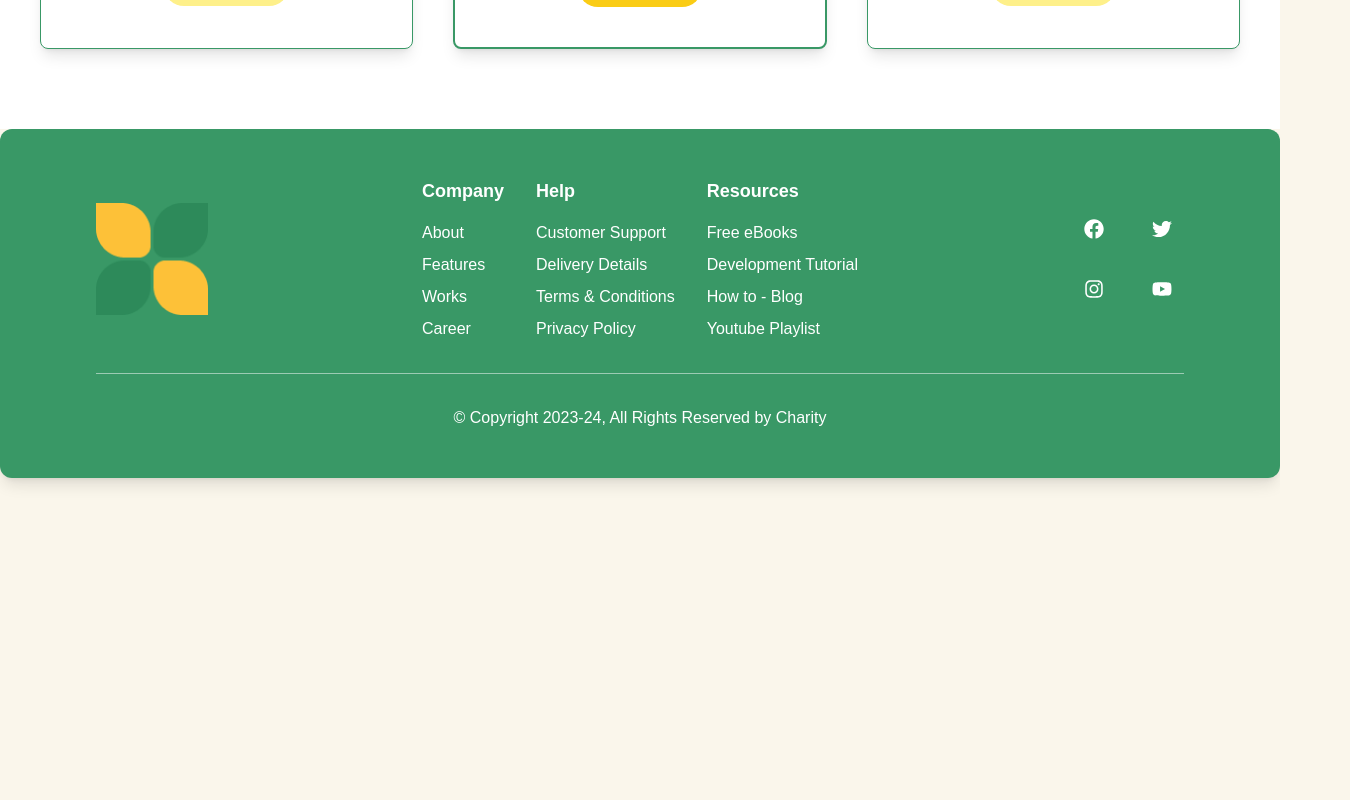
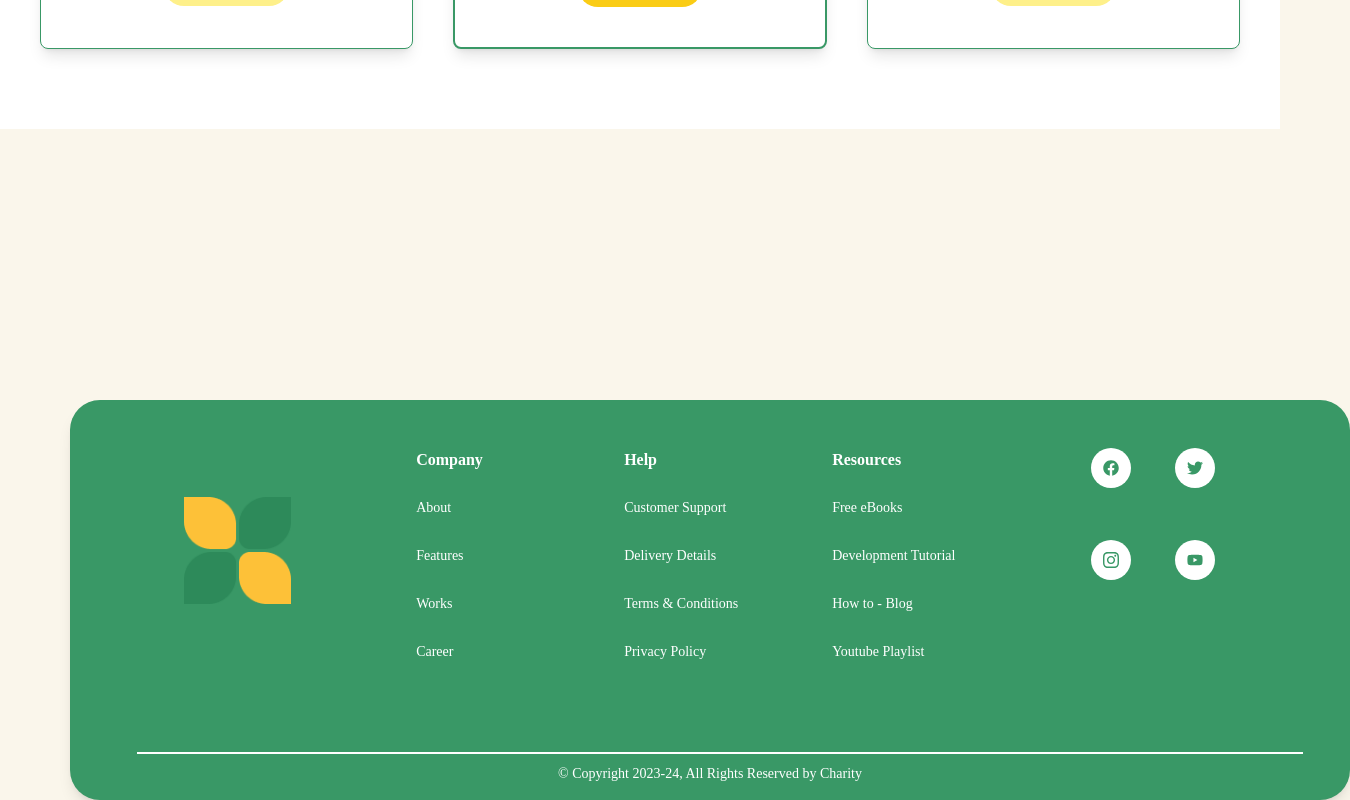
Before and after one commit to rohanwadadar/charity-website, a React (Create React App) app: page / in a window 1280 px wide. Shown: the part 2200-3000 px from the top of the page, 1350 px wide, since content can reach past the window. Before the commit the page ends 2726 px from the top, so only its background shows below. Built offline with nearby package versions, Linux system fonts and the light colour scheme.

Commit message:
Update stats.js

```diff
--- a/src/components/stats.js
+++ b/src/components/stats.js
@@ -3,23 +3,98 @@ import { FaFacebook, FaTwitter, FaInstagram, FaYoutube } from 'react-icons/fa';
 
 const Stats = () => {
   return (
-    <footer className="bg-green text-white py-12 px-6 sm:px-12 md:px-16 lg:px-20 xl:px-24 rounded-xl shadow-lg hover:shadow-xl transition-shadow duration-300 ease-in-out cursor-pointer mx-auto max-w-7xl mb-12">
-      <div className="flex flex-col md:flex-row md:justify-between items-start md:items-center mx-auto max-w-6xl">
+    <section style={{ marginTop: '180px' }}>
+<footer
+  className="bg-green text-white py-12 px-6 sm:px-12 md:px-16 lg:px-20 xl:px-24 rounded-xl shadow-lg hover:shadow-xl transition-shadow duration-300 ease-in-out cursor-pointer mx-auto max-w-7xl mb-12"
+  style={{
+    width: '1300px',
+    height: '400px',
+    position: 'absolute',
+    top: '2600px',
+    left: '70px',
+    borderRadius: '30px 30px 30px 30px',
+    opacity: 1 // Ensure it's fully visible or adjust as needed
+  }}
+>
+<div
+  className="flex flex-col md:flex-row md:justify-between items-start md:items-center mx-auto max-w-6xl"
+  style={{
+    width: '1052px', // Adjust width
+    height: '205px', // Adjust height
+    gap: '125px', // Adjust gap between flex items
+    opacity: 1 // Ensure it's fully visible
+  }}
+>
+
         {/* Logo Section */}
-        <div className="flex items-center mb-6 md:mb-0">
+        <div
+  className="flex items-center mb-6 md:mb-0"
+  style={{
+    width: '113px', // Adjust width
+    height: '113px', // Adjust height
+    gap: '20px', // Adjust gap if needed
+    opacity: 1 // Ensure it's fully visible
+  }}
+>
   <img
     src="/Frame 116.png" // Update with your logo path
     alt="Logo"
-            className="w-12 sm:w-16 md:w-20 lg:w-24 xl:w-28 transition-transform duration-300"
+    style={{
+      width: '100%', // Ensure the image takes up the container's width
+      height: '100%', // Ensure the image takes up the container's height
+      objectFit: 'contain' // Maintain aspect ratio while fitting the container
+    }}
   />
 </div>
 
+
         {/* Footer Links */}
-        <div className="flex flex-col md:flex-row md:space-x-8 text-center md:text-left mb-6 md:mb-0">
+<div
+  className="flex flex-col md:flex-row md:space-x-8 text-center md:text-left mb-6 md:mb-0"
+  style={{
+    width: '597px', // Adjust width
+    height: '205px', // Adjust height
+    gap: '40px', // Adjust gap between flex items
+    opacity: 1 // Ensure it's fully visible
+  }}
+>
+
           {/* Company Section */}
-          <div className="mb-6 md:mb-0">
-            <h3 className="font-semibold text-lg mb-4">Company</h3>
-            <ul className="space-y-2">
+          <div
+  className="mb-6 md:mb-0"
+  style={{
+    width: '136px', // Set the width
+    height: '205px', // Set the height
+    gap: '0px', // Set gap (though gap is typically used for flex or grid layouts, not directly on a single div)
+    opacity: 1 // Ensure full visibility
+  }}
+>        <h3
+  className="mb-4" // Margin bottom to match `mb-4` class
+  style={{
+    fontFamily: 'Manuale', // Apply the Manuale font
+    fontSize: '16px', // Set the font size
+    fontWeight: 700, // Set the font weight
+    lineHeight: '24px', // Set the line height
+    textAlign: 'left', // Align text to the left
+  }}
+>Company</h3>
+<ul
+  className="space-y-2"
+  style={{
+    fontFamily: 'Montserrat', // Apply the Montserrat font
+    fontSize: '14px', // Set the font size
+    fontWeight: 400, // Set the font weight
+    lineHeight: '40px', // Set the line height
+    textAlign: 'left', // Align text to the left
+    width: '136px', // Set the width of the ul
+    height: '160px', // Set the height of the ul
+    position: 'relative', // Ensure position is relative for top and left to work
+    top: '0px', // Set the top position
+    left: '0px', // Set the left position
+    opacity: 1 // Ensure full visibility
+  }}
+>
+
               <li><a href="https://rohanwadadar.github.io/portfolio/" target="_blank" rel="noopener noreferrer">About</a></li>
               <li><a href="https://rohanwadadar.github.io/portfolio/" target="_blank" rel="noopener noreferrer">Features</a></li>
               <li><a href="https://rohanwadadar.github.io/portfolio/" target="_blank" rel="noopener noreferrer">Works</a></li>
@@ -28,10 +103,40 @@ const Stats = () => {
           </div>
 
           {/* Help Section */}
-          <div className="mb-6 md:mb-0">
-            <h3 className="font-semibold text-lg mb-4">Help</h3>
-            <ul className="space-y-2">
-              <li><a href="https://rohanwadadar.github.io/portfolio/" target="_blank" rel="noopener noreferrer">Customer Support</a></li>
+          <div
+  className="mb-6 md:mb-0"
+  style={{
+    width: '136px', // Set the width
+    height: '205px', // Set the height
+    gap: '0px', // Set gap (though gap is typically used for flex or grid layouts, not directly on a single div)
+    opacity: 1 // Ensure full visibility
+  }}
+>          <h3
+  className="mb-4" // Margin bottom to match `mb-4` class
+  style={{
+    fontFamily: 'Manuale', // Apply the Manuale font
+    fontSize: '16px', // Set the font size
+    fontWeight: 700, // Set the font weight
+    lineHeight: '24px', // Set the line height
+    textAlign: 'left', // Align text to the left
+  }}
+>Help</h3>
+<ul
+  className="space-y-2"
+  style={{
+    fontFamily: 'Montserrat', // Apply the Montserrat font
+    fontSize: '14px', // Set the font size
+    fontWeight: 400, // Set the font weight
+    lineHeight: '40px', // Set the line height
+    textAlign: 'left', // Align text to the left
+    width: '136px', // Set the width of the ul
+    height: '160px', // Set the height of the ul
+    position: 'relative', // Ensure position is relative for top and left to work
+    top: '0px', // Set the top position
+    left: '0px', // Set the left position
+    opacity: 1 // Ensure full visibility
+  }}
+>              <li><a href="https://rohanwadadar.github.io/portfolio/" target="_blank" rel="noopener noreferrer">Customer Support</a></li>
               <li><a href="https://rohanwadadar.github.io/portfolio/" target="_blank" rel="noopener noreferrer">Delivery Details</a></li>
               <li><a href="https://rohanwadadar.github.io/portfolio/" target="_blank" rel="noopener noreferrer">Terms & Conditions</a></li>
               <li><a href="https://rohanwadadar.github.io/portfolio/" target="_blank" rel="noopener noreferrer">Privacy Policy</a></li>
@@ -40,9 +145,32 @@ const Stats = () => {
 
           {/* Resources Section */}
           <div>
-            <h3 className="font-semibold text-lg mb-4">Resources</h3>
-            <ul className="space-y-2">
-              <li><a href="https://rohanwadadar.github.io/portfolio/" target="_blank" rel="noopener noreferrer">Free eBooks</a></li>
+          <h3
+  className="mb-4" // Margin bottom to match `mb-4` class
+  style={{
+    fontFamily: 'Manuale', // Apply the Manuale font
+    fontSize: '16px', // Set the font size
+    fontWeight: 700, // Set the font weight
+    lineHeight: '24px', // Set the line height
+    textAlign: 'left', // Align text to the left
+  }}
+>Resources</h3>
+            <ul
+  className="space-y-2"
+  style={{
+    fontFamily: 'Montserrat', // Apply the Montserrat font
+    fontSize: '14px', // Set the font size
+    fontWeight: 400, // Set the font weight
+    lineHeight: '40px', // Set the line height
+    textAlign: 'left', // Align text to the left
+    width: '136px', // Set the width of the ul
+    height: '160px', // Set the height of the ul
+    position: 'relative', // Ensure position is relative for top and left to work
+    top: '0px', // Set the top position
+    left: '0px', // Set the left position
+    opacity: 1 // Ensure full visibility
+  }}
+>              <li><a href="https://rohanwadadar.github.io/portfolio/" target="_blank" rel="noopener noreferrer">Free eBooks</a></li>
               <li><a href="https://rohanwadadar.github.io/portfolio/" target="_blank" rel="noopener noreferrer">Development Tutorial</a></li>
               <li><a href="https://rohanwadadar.github.io/portfolio/" target="_blank" rel="noopener noreferrer">How to - Blog</a></li>
               <li><a href="https://rohanwadadar.github.io/portfolio/" target="_blank" rel="noopener noreferrer">Youtube Playlist</a></li>
@@ -51,36 +179,90 @@ const Stats = () => {
         </div>
 
         {/* Social Media Icons */}
-        <div className="flex flex-col space-y-4">
+        <div
+  className="mb-6 md:mb-0"
+  style={{
+    width: '136px', // Set the width
+    height: '205px', // Set the height
+    gap: '0px', // Set gap (though gap is typically used for flex or grid layouts, not directly on a single div)
+    opacity: 1 // Ensure full visibility
+  }}
+>
+
+
    {/* Top row with first two icons */}
-          <div className="flex justify-center space-x-4 md:space-x-6">
-            <a href="https://www.facebook.com" target="_blank" rel="noopener noreferrer" className="rounded-full p-3 text-green-600 hover:bg-gray-300 transition">
+   <div
+  className="flex justify-center space-x-4 md:space-x-6"
+  style={{
+    width: '92px',
+    height: '92px',
+    gap: '20px', // Note: Tailwind doesn't directly support `gap` on flex, so this is handled inline
+    opacity: 1 // Ensure it's fully visible
+  }}
+>
+<a href="https://www.facebook.com" target="_blank" rel="noopener noreferrer" className="bg-white rounded-full p-3 text-green hover:bg-gray transition w-10 h-10 flex items-center justify-center">
               <FaFacebook size={20} />
             </a>
-            <a href="https://www.twitter.com" target="_blank" rel="noopener noreferrer" className="rounded-full p-3 text-green-600 hover:bg-gray-300 transition">
+            <a href="https://www.twitter.com" target="_blank" rel="noopener noreferrer" className="bg-white rounded-full p-3 text-green hover:bg-gray transition w-10 h-10 flex items-center justify-center">
               <FaTwitter size={20} />
             </a>
           </div>
           {/* Bottom row with last two icons */}
-          <div className="flex justify-center space-x-4 md:space-x-6">
-            <a href="https://www.instagram.com" target="_blank" rel="noopener noreferrer" className="rounded-full p-3 text-green-600 hover:bg-gray-300 transition">
+
+
+
+
+          <div
+  className="flex justify-center space-x-4 md:space-x-6"
+  style={{
+    width: '92px',
+    height: '92px',
+    gap: '20px', // Note: Tailwind doesn't directly support `gap` on flex, so this is handled inline
+    opacity: 1 // Ensure it's fully visible
+  }}
+>            <a href="https://www.instagram.com" target="_blank" rel="noopener noreferrer" className="bg-white rounded-full p-3 text-green hover:bg-gray transition w-10 h-10 flex items-center justify-center">
               <FaInstagram size={20} />
             </a>
-            <a href="https://www.youtube.com" target="_blank" rel="noopener noreferrer" className="rounded-full p-3 text-green-600 hover:bg-gray-300 transition">
+            <a href="https://www.youtube.com" target="_blank" rel="noopener noreferrer" className="bg-white rounded-full p-3 text-green hover:bg-gray transition w-10 h-10 flex items-center justify-center">
               <FaYoutube size={20} />
             </a>
           </div>
         </div>
       </div>
 
-      {/* Horizontal Line */}
-      <hr className="border-t border-white opacity-50 my-8" />
+  <hr
+    className="border-t border-white opacity-100 my-8 absolute"
+    style={{
+      width: '1166.4px',
+      height: '1px',
+      top: '320px', // Increased from 350px to move it down more
+      left: '67px',
+      border: '1px solid',
+      opacity: 1
+    }}
+  />
 
       {/* Copyright Section */}
-      <div className="text-center mt-4">
-        <p className="text-sm sm:text-base">© Copyright 2023-24, All Rights Reserved by Charity</p>
+      <div
+  className="text-center"
+  style={{
+    marginTop: '110px' // Adjust the value as needed
+  }}
+>
+      <p
+  className="text-center"
+  style={{
+    fontFamily: 'Poppins', // Ensure the font is imported in your project
+    fontSize: '14px',
+    fontWeight: 400,
+    lineHeight: '22px',
+    textAlign: 'center'
+  }}
+>
+  © Copyright 2023-24, All Rights Reserved by Charity
+</p>
       </div>
-    </footer>
+    </footer></section>
   );
 };
 
```
Lines whose indentation alone changed are shown as unchanged.
